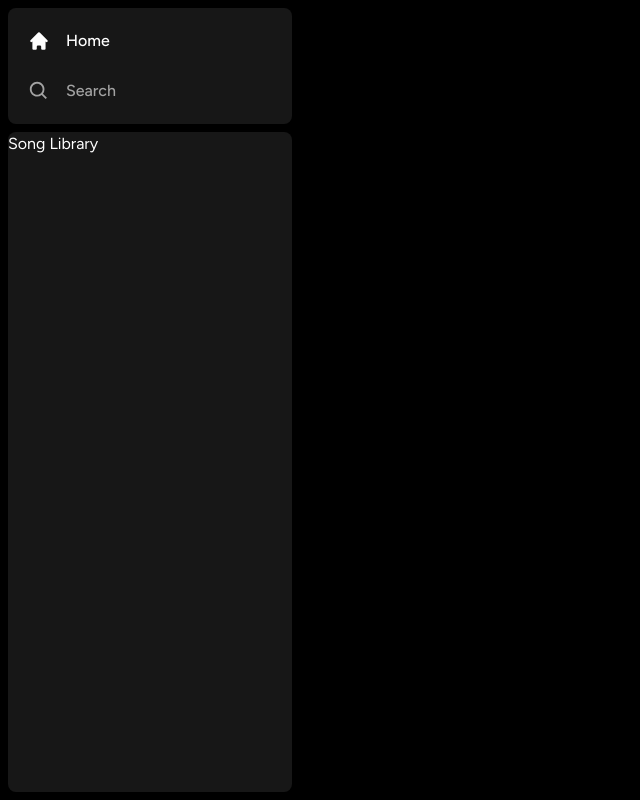
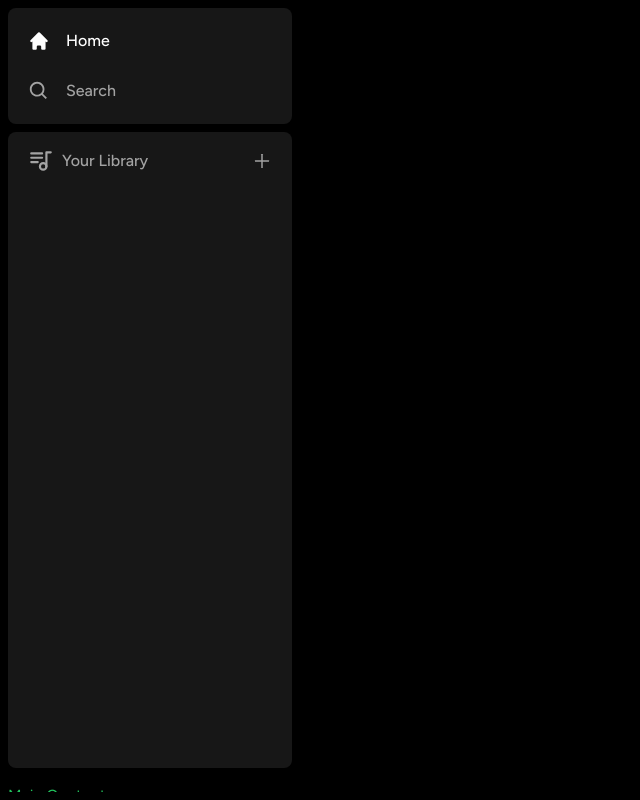
Before and after one commit to SalikJamal/sound-scape, a Next.js app: page / in a window 1280 px wide. Shown: the whole page, without its empty margins (0-640 px from the left). Built offline with nearby package versions, Linux system fonts and the light colour scheme.

Commit message:
Library section

```diff
--- /dev/null
+++ b/components/library.tsx
@@ -0,0 +1,30 @@
+"use client"
+
+import { AiOutlinePlus } from "react-icons/ai"
+import { TbPlaylist } from "react-icons/tb"
+
+
+export default function Library() {
+
+    const handleUpload = () => {
+        // Handle upload later
+    }
+
+    return (
+        <div className="flex flex-col">
+            <div className="flex items-center justify-between px-5 pt-4">
+                <div className="inline-flex items-center gap-x-2">
+                    <TbPlaylist className="text-neutral-400" size={26} />
+                    <p className="text-neutral-400 font-medium text-md">
+                        Your Library
+                    </p>
+                </div>
+                <AiOutlinePlus
+                    className="text-neutral-400 cursor-pointer hover:text-white transition"
+                    onClick={handleUpload}
+                    size={20}
+                />
+            </div>
+        </div>
+    )
+}
--- a/components/sidebar.tsx
+++ b/components/sidebar.tsx
@@ -6,6 +6,7 @@
 import { HiHome } from "react-icons/hi"
 import Box from "./Box"
 import SidebarItem from "./sidebar-item"
+import Library from "./library"
 
 interface SidebarProps {
     children: React.ReactNode;
@@ -46,8 +47,11 @@
 
                 </Box>
                 <Box className="overflow-y-auto h-full">
-                    Song Library
+                    <Library />
                 </Box>
+                <main className="h-full flex-1 overflow-y-auto py-2">
+                    {children}
+                </main>
             </div>
         </div>
     )
```
